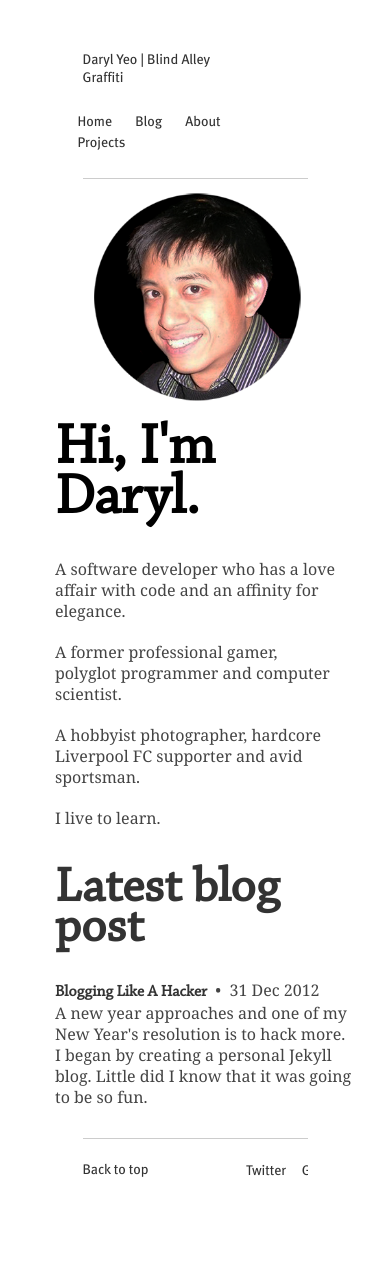
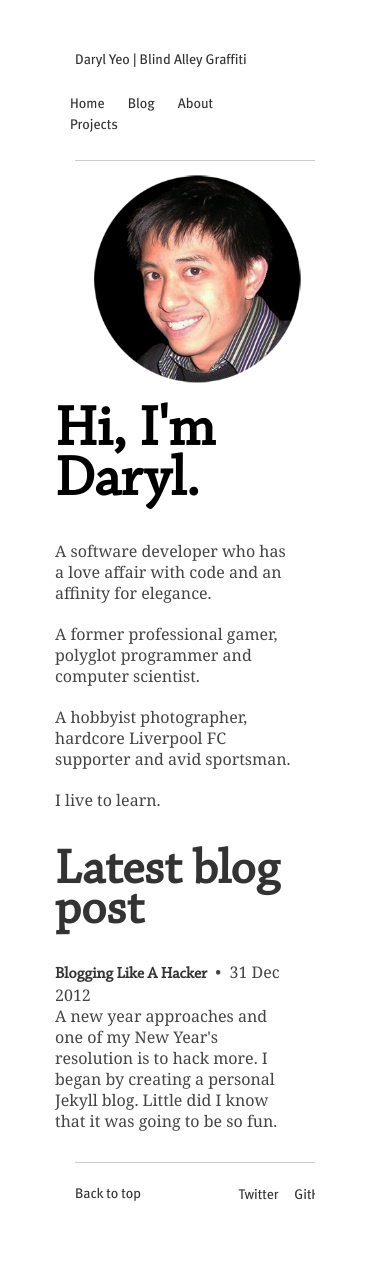
Before and after one commit to aacyun/jianxioy.github.com, a Jekyll site: the page built from index.html, in a window 390 px wide. Built offline with Jekyll 4.4.1, drawn with Linux system fonts in a browser that asks for light colours; Markdown is read by kramdown in place of the engine named in the settings; before the commit the page ends 1241 px from its top, so only the background shows below that.

Commit message:
Testing phone.

```diff
--- a/static/css/layout.css
+++ b/static/css/layout.css
@@ -230,19 +230,18 @@ a:hover {
 		#nav,
 		#logo-primary,
 		#nav-primary,
+		#home-content,
+		#latest,
 		.footer,
 		.back-to-top,
 		.offsite-links {
-			width: 75%;
+			width: 80%;
 		}
 		#avatar {
 			width: 80%;
 		}
 		#home-avatar {
 			left: 30px;
-		}
-		#home-content {
-			width: 95%;
 		}
 		#nav-primary ul {
    			position: relative;
```
